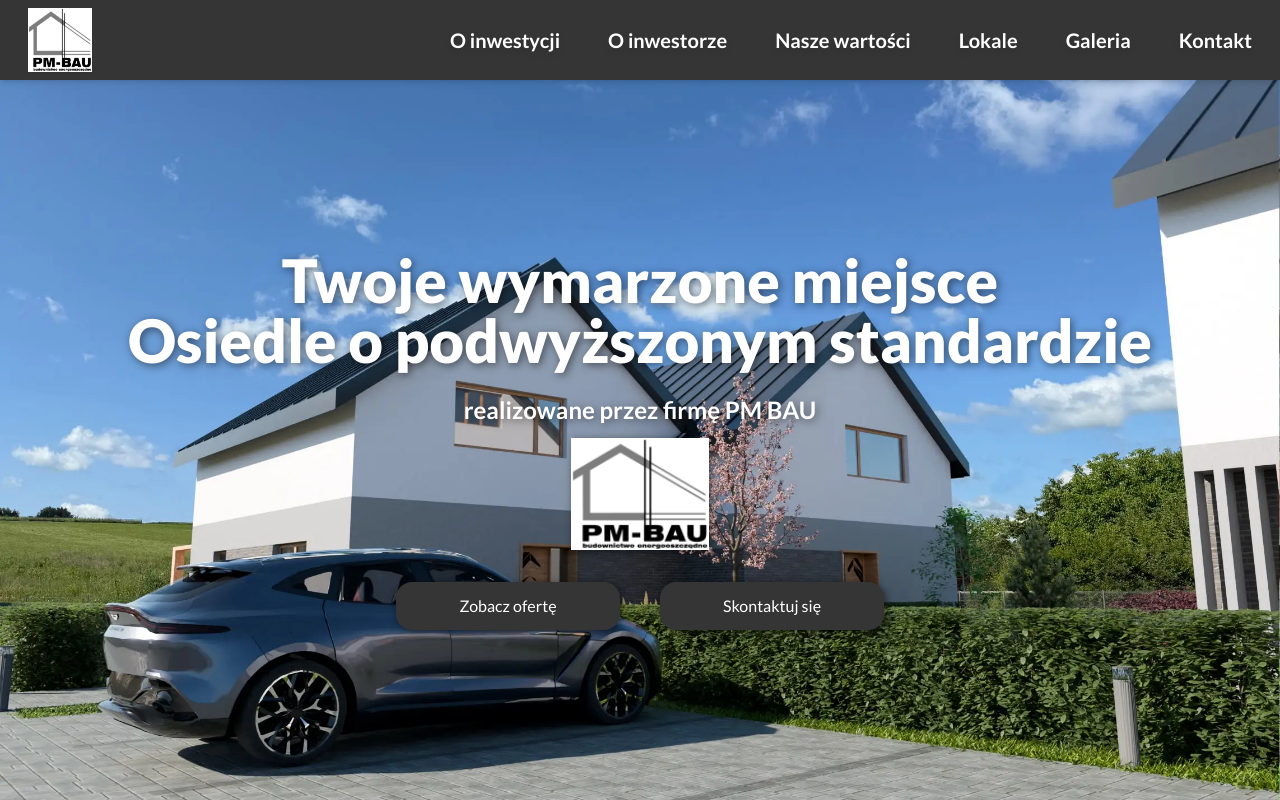
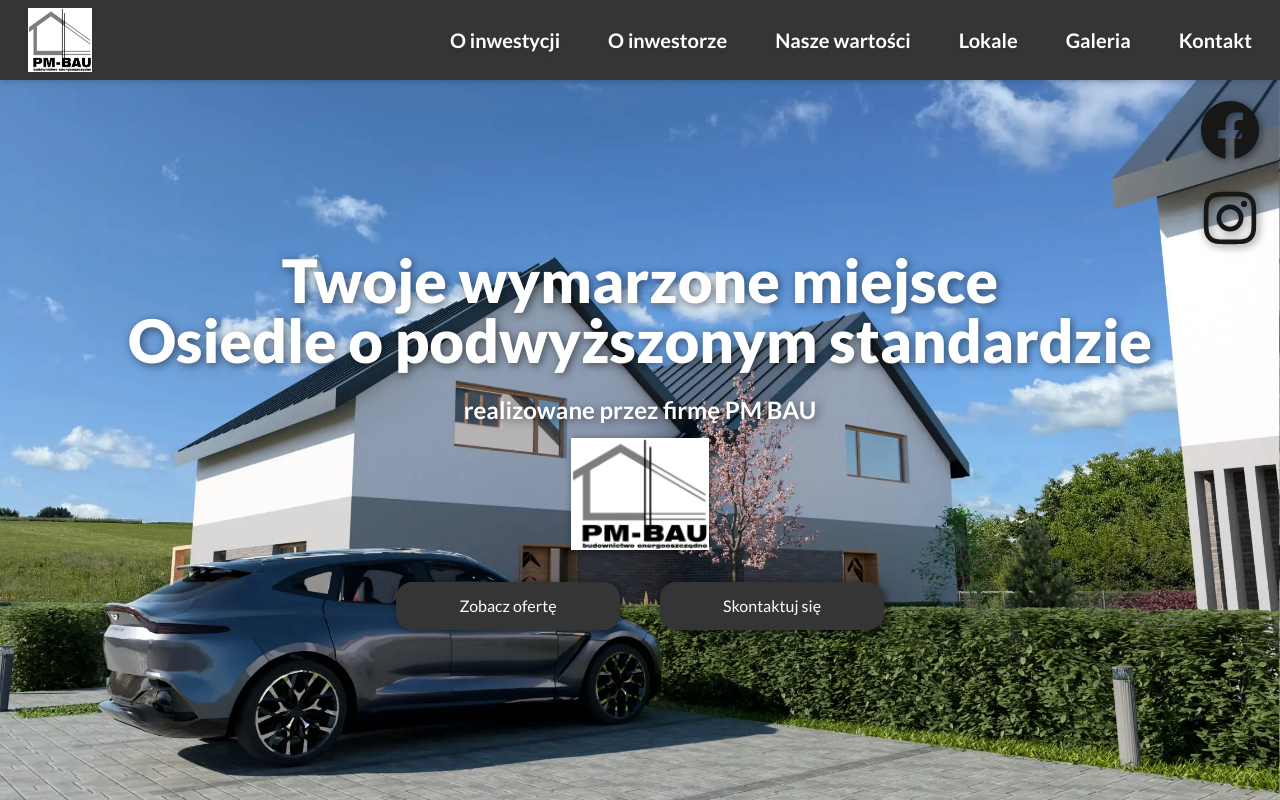
Before and after one commit to ruffaaw/domy-w-stokach, a Next.js app: page / in a window 1280 px wide. Shown: the top 800 px of the page. Built offline with nearby package versions, Linux system fonts and the light colour scheme.

Commit message:
feat: added social media

```diff
--- a/src/components/HomeSection.tsx
+++ b/src/components/HomeSection.tsx
@@ -1,4 +1,5 @@
 import Link from "next/link";
+import { FaFacebook, FaInstagram } from "react-icons/fa";
 
 export default function HomeSection() {
   return (
@@ -8,6 +9,22 @@ export default function HomeSection() {
         data-aos="fade-in"
         data-aos-duration="2000"
       >
+        <div className="absolute top-5 right-5 flex flex-col space-y-7">
+          <a
+            href="https://www.facebook.com/pmbau.krakow"
+            target="_blank"
+            rel="noopener noreferrer"
+          >
+            <FaFacebook className="text-5xl md:text-6xl drop-shadow-[2px_2px_4px_rgba(0,0,0,0.5)] hover:scale-125" />
+          </a>
+          <a
+            href="https://www.instagram.com/pm.bau_/"
+            target="_blank"
+            rel="noopener noreferrer"
+          >
+            <FaInstagram className="text-5xl md:text-6xl drop-shadow-[2px_2px_4px_rgba(0,0,0,0.5)] hover:scale-125" />
+          </a>
+        </div>
         <h1
           className="text-4xl md:text-6xl font-extrabold text-color3 drop-shadow-[2px_2px_4px_rgba(0,0,0,0.5)] leading-tight"
           data-aos="fade-up"
```
